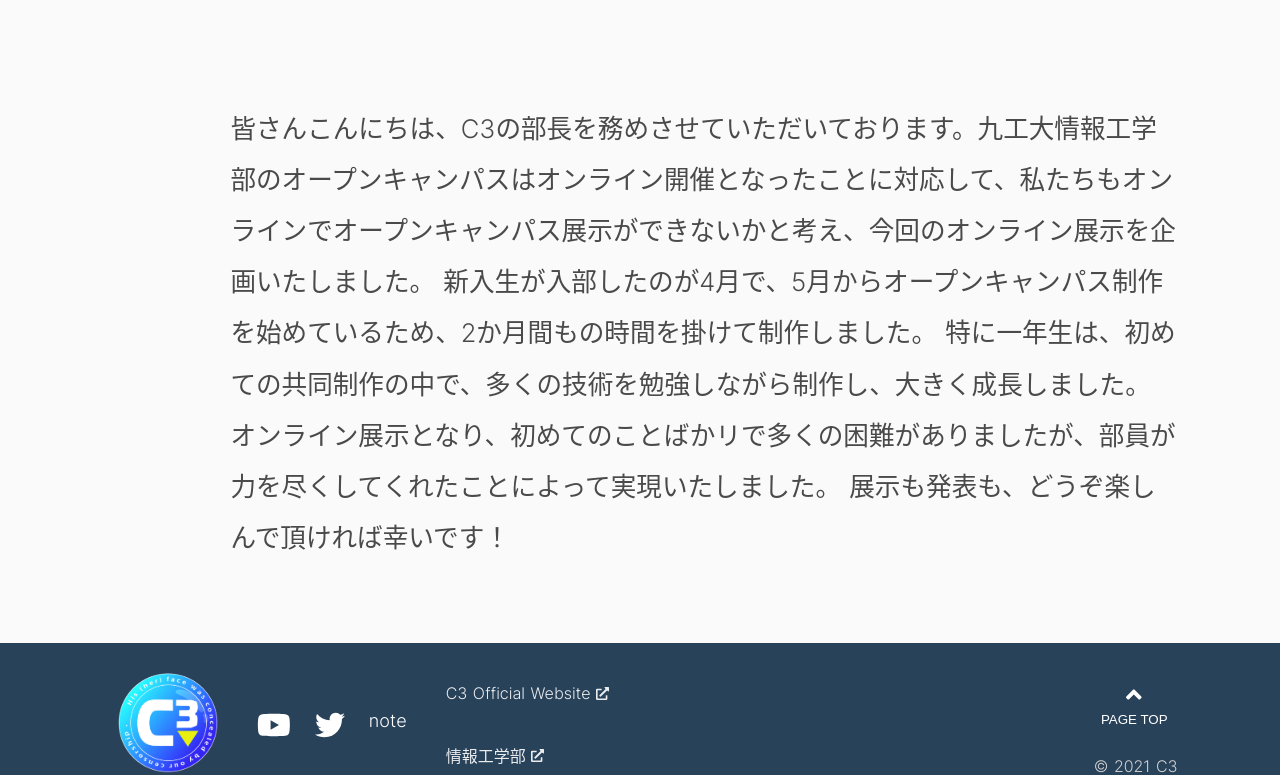
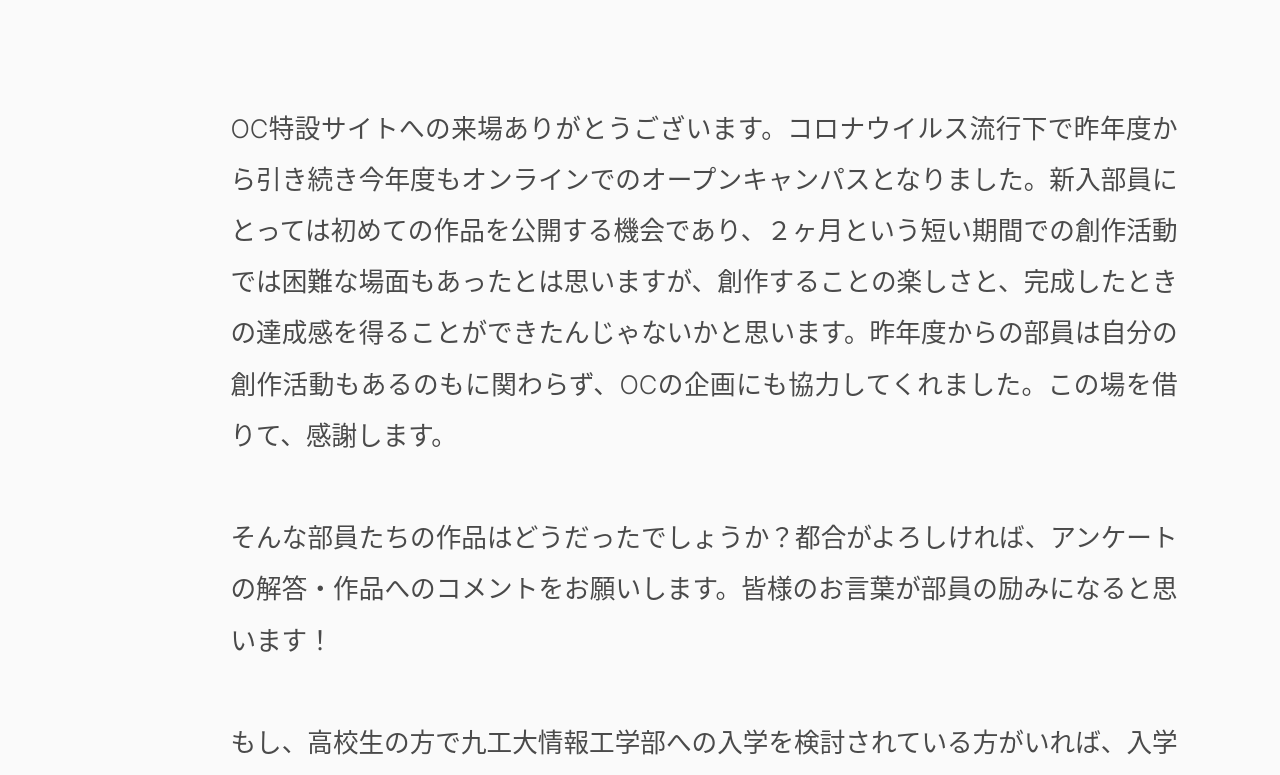
Before and after one commit to Kyutech-C3/OpenCampus2021, a Nuxt app: page / in a window 1280 px wide. Shown: the part 5667-6442 px from the top of the page. Built offline with nearby package versions, Linux system fonts and the light colour scheme.

Commit message:
[change] Messageの内容変更

```diff
--- a/components/top/Message.vue
+++ b/components/top/Message.vue
@@ -6,7 +6,9 @@
     </div>
     <div class="main">
       <div class="mainContent">
-        皆さんこんにちは、C3の部長を務めさせていただいております。九工大情報工学部のオープンキャンパスはオンライン開催となったことに対応して、私たちもオンラインでオープンキャンパス展示ができないかと考え、今回のオンライン展示を企画いたしました。 新入生が入部したのが4月で、5月からオープンキャンパス制作を始めているため、2か月間もの時間を掛けて制作しました。 特に一年生は、初めての共同制作の中で、多くの技術を勉強しながら制作し、大きく成長しました。 オンライン展示となり、初めてのことばかリで多くの困難がありましたが、部員が力を尽くしてくれたことによって実現いたしました。 展示も発表も、どうぞ楽しんで頂ければ幸いです！
+          OC特設サイトへの来場ありがとうございます。コロナウイルス流行下で昨年度から引き続き今年度もオンラインでのオープンキャンパスとなりました。新入部員にとっては初めての作品を公開する機会であり、２ヶ月という短い期間での創作活動では困難な場面もあったとは思いますが、創作することの楽しさと、完成したときの達成感を得ることができたんじゃないかと思います。昨年度からの部員は自分の創作活動もあるのもに関わらず、OCの企画にも協力してくれました。この場を借りて、感謝します。<br/><br/>
+          そんな部員たちの作品はどうだったでしょうか？都合がよろしければ、アンケートの解答・作品へのコメントをお願いします。皆様のお言葉が部員の励みになると思います！<br/><br/>
+          もし、高校生の方で九工大情報工学部への入学を検討されている方がいれば、入学後のサークル見学などで是非C3部室を訪れてみて下さい！『何かを創りたい』という気持ちだけでC3は入部できます！<br/>
       </div>
     </div>
   </div>
@@ -52,6 +54,8 @@
   color: #4A4A4A;
   font-size: max(2vw, 13px);
   line-height: max(4vw, 20px);
+  text-align: justify;
+  text-justify: auto;
 }
 .mainContent::selection {
   background: #4565863d;
```
